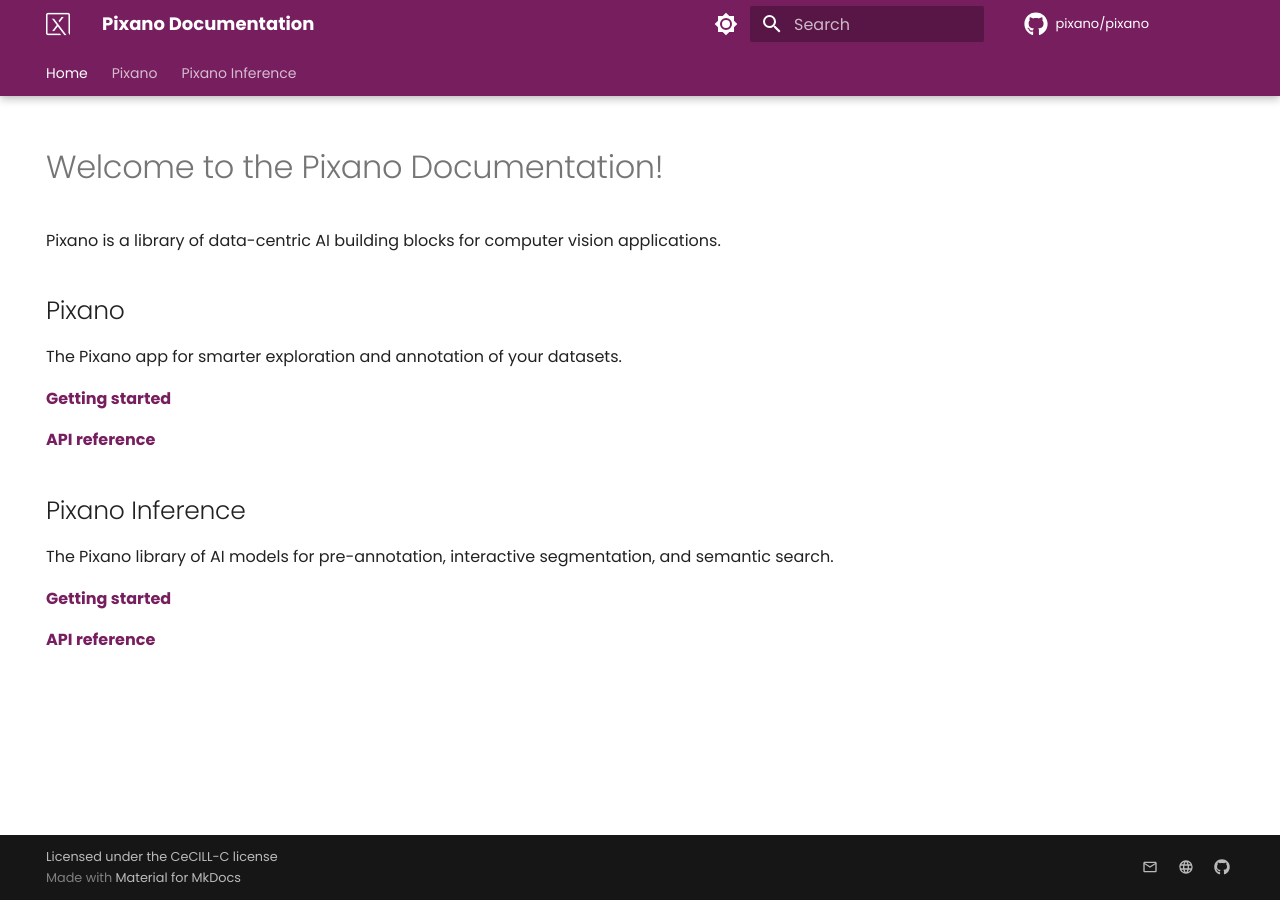
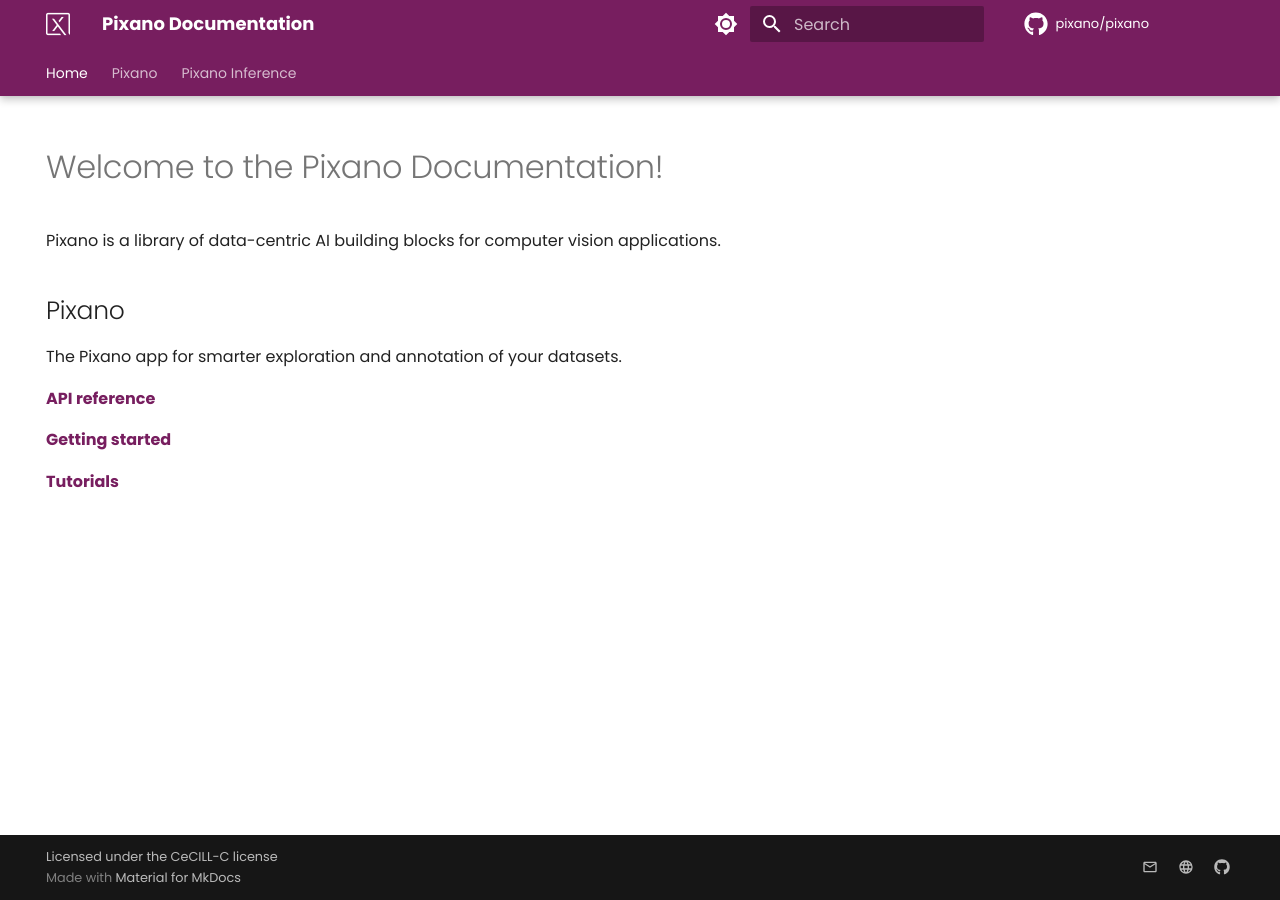
Before and after one commit to pixano/pixano.github.io, an MkDocs documentation site: the page built from docs/index.md, in a window 1280 px wide. Built offline with MkDocs 1.6.1 and Material for MkDocs 9.7.7, drawn with Linux system fonts in a browser that asks for light colours; comment, search, counter and statistics services are not loaded.

Commit message:
Remove pixano-inference and add tutorials

```diff
--- a/docs/index.md
+++ b/docs/index.md
@@ -11,14 +11,8 @@
 
 The Pixano app for smarter exploration and annotation of your datasets.
 
-**[Getting started](https://pixano.github.io/pixano/getting_started/)**
+**[API reference](https://pixano.github.io/pixano/stable/api_reference/)**
 
-**[API reference](https://pixano.github.io/pixano/api_reference/)**
+**[Getting started](https://pixano.github.io/pixano/stable/getting_started/)**
 
-## Pixano Inference
-
-The Pixano library of AI models for pre-annotation, interactive segmentation, and semantic search.
-
-**[Getting started](https://pixano.github.io/pixano-inference/getting_started/)**
-
-**[API reference](https://pixano.github.io/pixano-inference/api_reference/)**
+**[Tutorials](https://pixano.github.io/pixano/stable/tutorials/)**
```
